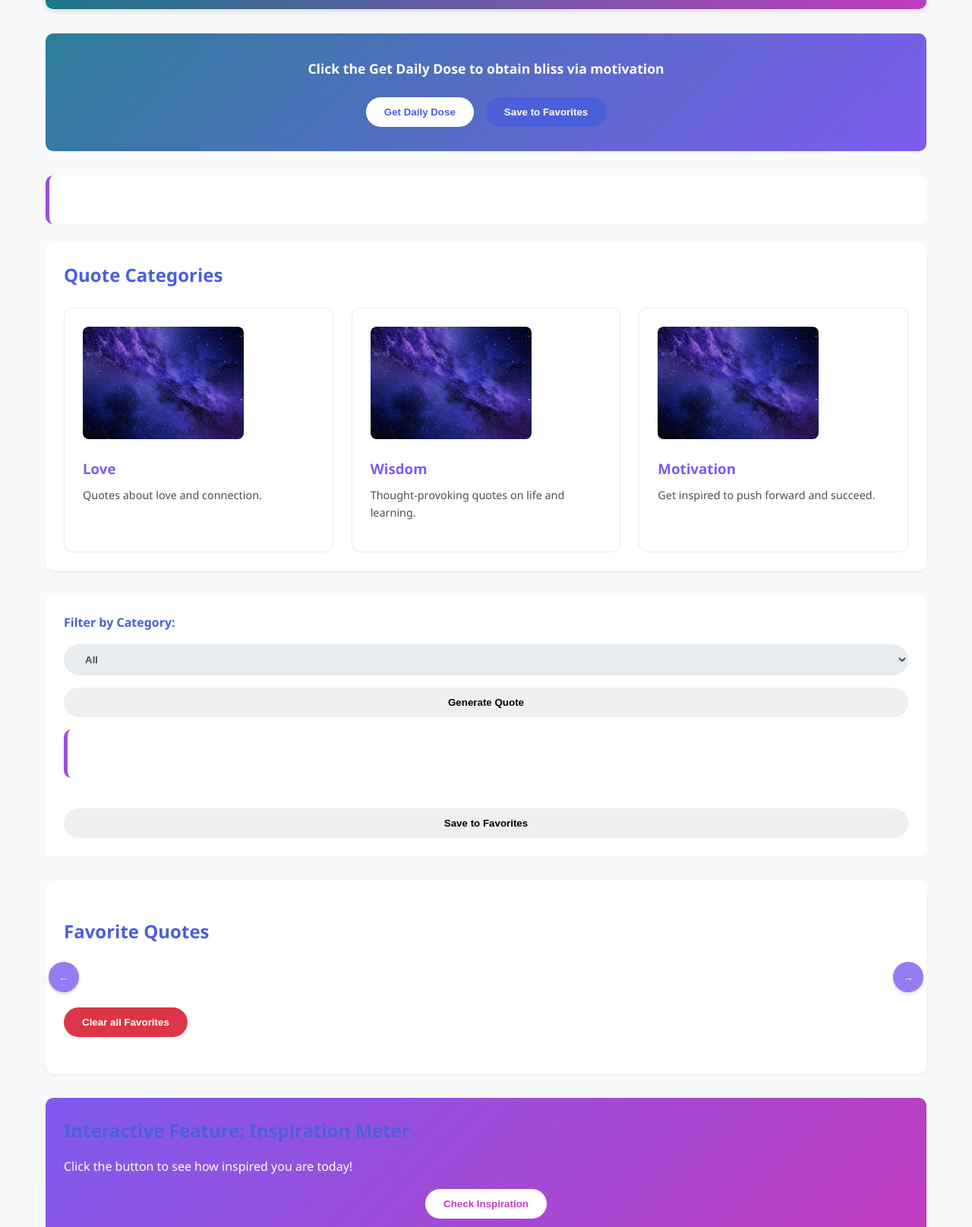
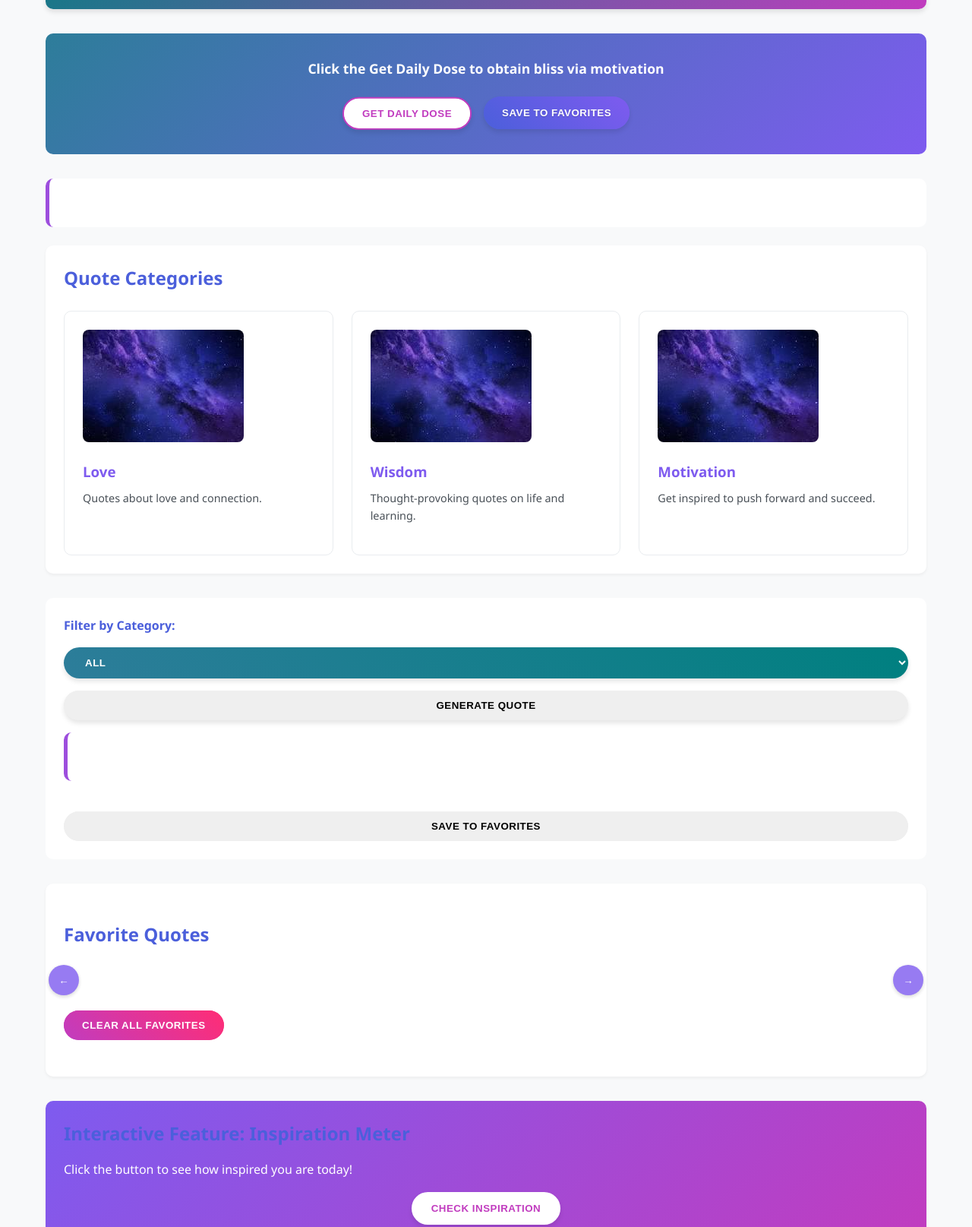
Before and after one commit to RoseofKendy/daily-dose, a plain HTML site: page index.html in a window 1280 px wide. Shown: the part 199-1814 px from the top of the page at 76% size. Drawn offline with Linux system fonts and the light colour scheme; no server answers.

Commit message:
Polishes styling

```diff
--- a/style.css
+++ b/style.css
@@ -109,6 +109,48 @@
     display: flex;
     gap: 1rem;
     justify-content: center;
+  }
+
+  .hero-buttons .btn {
+    animation: float 3s ease-in-out infinite;
+  }
+
+  .hero-buttons .btn.dark {
+    animation-delay: 0.2s;
+  }
+
+  @keyframes float {
+    0%, 100% { transform: translateY(0); }
+    50% { transform: translateY(-8px); }
+  }
+
+  /* Pulse Effect for Important Actions */
+  #filtered-save-fav-btn, #clearFavoritesBtn {
+    animation: pulse 2s infinite;
+  }
+
+  @keyframes pulse {
+    0% { box-shadow: 0 0 0 0 rgba(124, 58, 237, 0.7); }
+    70% { box-shadow: 0 0 0 12px rgba(124, 58, 237, 0); }
+    100% { box-shadow: 0 0 0 0 rgba(124, 58, 237, 0); }
+  }
+
+  /* Glowing Border for Active State */
+  .btn:focus {
+    outline: none;
+    box-shadow: 0 0 0 3px rgba(124, 58, 237, 0.5);
+  }
+
+  /* Inspiration Meter Button Special Style */
+  .inspiration-meter .btn.white {
+    background: white;
+    color: var(--fuchsia);
+    border: 2px solid white;
+  }
+
+  .inspiration-meter .btn.white:hover {
+    background: var(--fuchsia);
+    color: white;
   }
 
   /* ===== Quote Display Sections ===== */
@@ -344,35 +386,65 @@
     cursor: pointer;
     transition: all 0.3s ease;
     text-decoration: none;
+    position: relative;
+  overflow: hidden;
+  border: none;
+  border-radius: 50px;
+  font-weight: 600;
+  text-transform: uppercase;
+  letter-spacing: 0.5px;
+  cursor: pointer;
+  transition: all 0.4s ease;
+  box-shadow: 0 4px 6px rgba(0,0,0,0.1);
+  z-index: 1;
   }
 
   .btn:hover {
-    transform: translateY(-2px);
-    box-shadow: 0 4px 8px rgba(0,0,0,0.1);
+    transform: translateY(-3px);
+    box-shadow: 0 6px 12px rgba(0,0,0,0.15);
   }
 
   .btn:active {
-    transform: translateY(0);
+    transform: translateY(1px);
+  }
+
+  .btn::after {
+    content: '';
+    position: absolute;
+    top: 0;
+    left: 0;
+    width: 100%;
+    height: 100%;
+    background: inherit;
+    border-radius: 50px;
+    z-index: -1;
+    transition: opacity 0.4s ease;
+  }
+
+  .btn:hover::after {
+    opacity: 0.9;
   }
 
   .btn.white {
     background: white;
-    color: var(--indigo);
+    color: var(--fuchsia);
+    border: 2px solid var(--fuchsia);
   }
 
   .btn.dark {
-    background: var(--indigo);
+    background: linear-gradient(45deg, var(--indigo), var(--purple));
+    color: white;
+    text-shadow: 0 1px 1px rgba(0,0,0,0.2);
+  }
+
+  .btn.light {
+    background: linear-gradient(45deg, var(--blue-teal), var(--teal));
     color: white;
   }
 
-  .btn.light {
-    background: var(--medium-gray);
-    color: var(--dark-gray);
-  }
-
   .btn.red {
-    background: var(--danger);
-    color: white;
+    background: linear-gradient(45deg, var(--fuchsia), #ff2d75);
+  color: white;
   }
 
   /* Special button for inspiration meter */
@@ -600,11 +672,14 @@ html {
 
   /* Touch target sizes */
   @media (max-width: 768px) {
-    .btn, [role="button"] {
-      min-height: 44px; /* Apple recommended minimum */
-      min-width: 44px;
-    }
-  }
+    @media (max-width: 768px) {
+        .btn {
+          animation: none !important;
+        }
+        .hero-buttons .btn {
+          transform: none !important;
+        }
+      }
 
   /* Hide hover effects on touch devices */
   @media (hover: none) {
@@ -638,3 +713,4 @@ html {
           );
         }
       }
+    }
```
